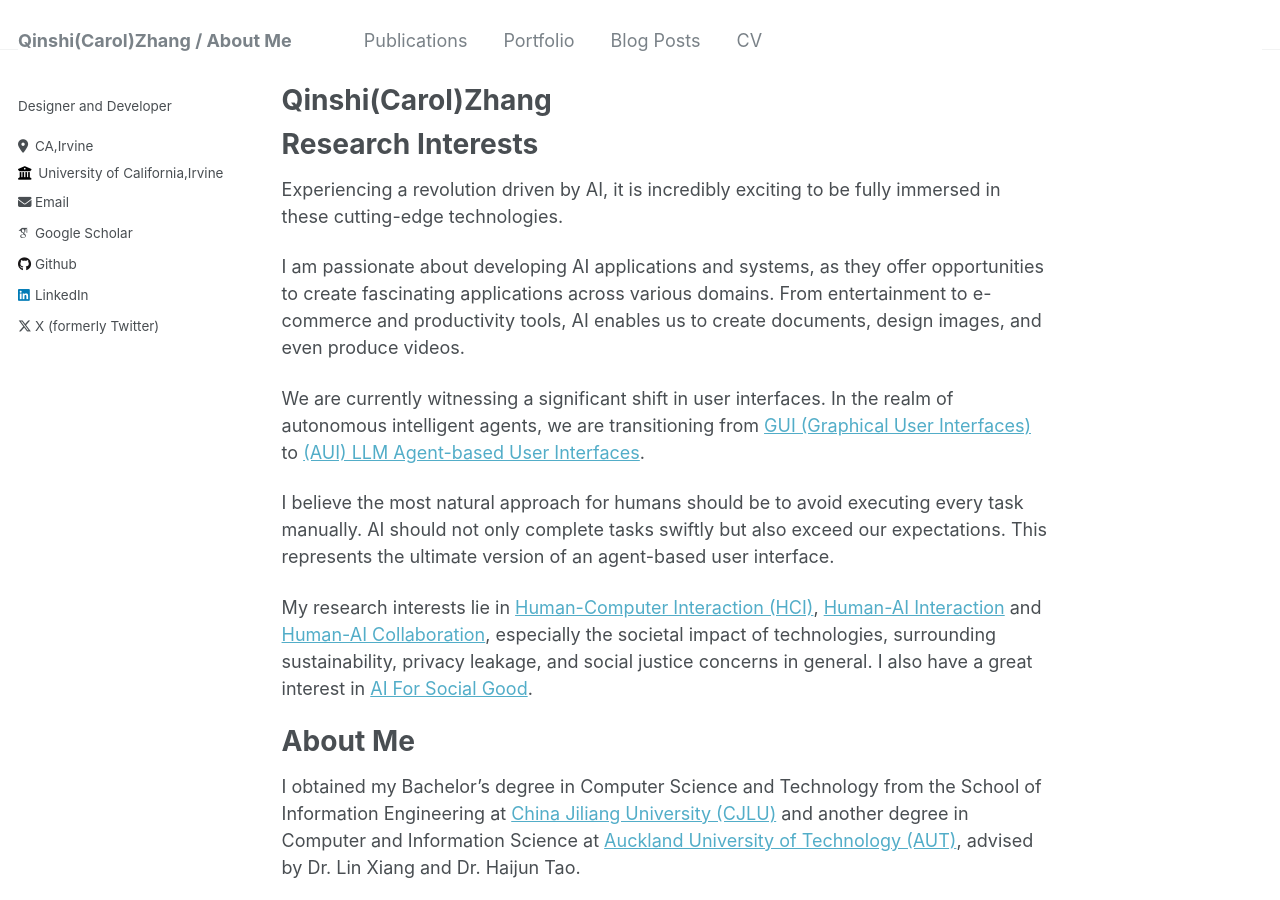
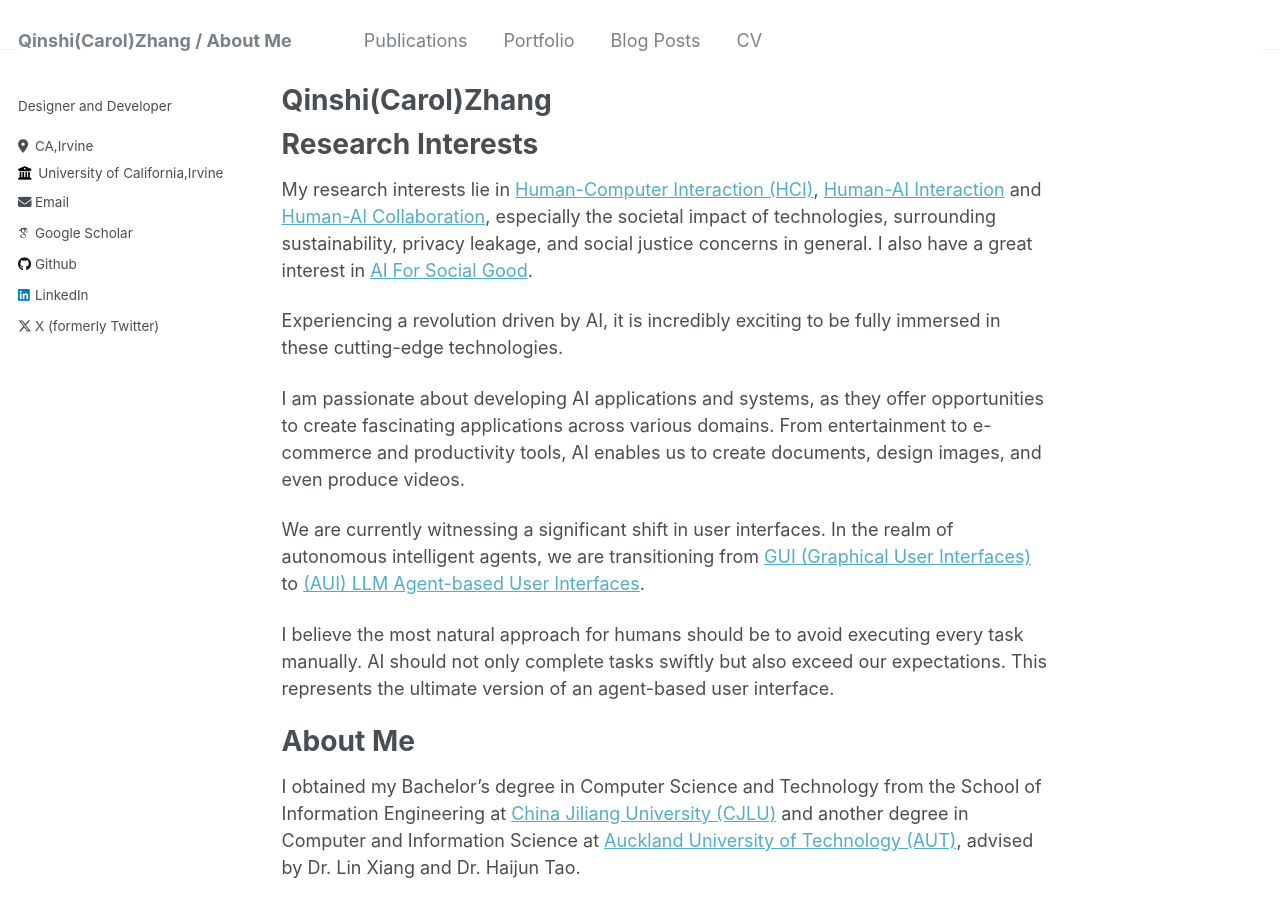
Before and after one commit to Carolzhangzz/AcademicWeb, a Jekyll site: the page built from _pages/about.md, in a window 1280 px wide and 900 px high. Built offline with Jekyll 4.4.1, drawn with Linux system fonts in a browser that asks for light colours; some web fonts are replaced; part of the change alters nothing that is shown.

```diff
--- a/_pages/about.md
+++ b/_pages/about.md
@@ -10,6 +10,8 @@ redirect_from:
 Research Interests
 ======
 
+My research interests lie in [Human-Computer Interaction (HCI)](#), [Human-AI Interaction](#) and [Human-AI Collaboration](#), especially the societal impact of technologies, surrounding sustainability, privacy leakage, and social justice concerns in general. I also have a great interest in [AI For Social Good](#).
+
 Experiencing a revolution driven by AI, it is incredibly exciting to be fully immersed in these cutting-edge technologies.
 
 I am passionate about developing AI applications and systems, as they offer opportunities to create fascinating applications across various domains.
@@ -18,8 +20,6 @@ From entertainment to e-commerce and productivity tools, AI enables us to create
 We are currently witnessing a significant shift in user interfaces. In the realm of autonomous intelligent agents, we are transitioning from [GUI (Graphical User Interfaces)](#) to [(AUI) LLM Agent-based User Interfaces](#).
 
 I believe the most natural approach for humans should be to avoid executing every task manually. AI should not only complete tasks swiftly but also exceed our expectations. This represents the ultimate version of an agent-based user interface.
-
-My research interests lie in [Human-Computer Interaction (HCI)](#), [Human-AI Interaction](#) and [Human-AI Collaboration](#), especially the societal impact of technologies, surrounding sustainability, privacy leakage, and social justice concerns in general. I also have a great interest in [AI For Social Good](#).
 
 About Me
 ======
```
